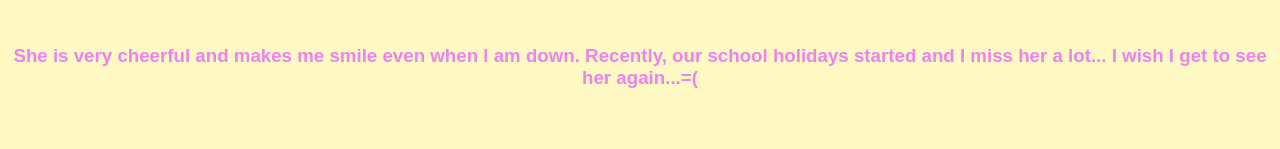
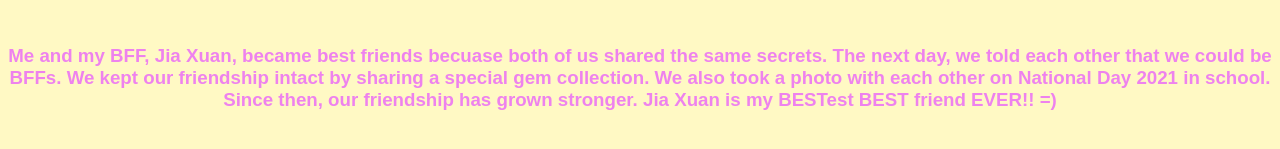
Before and after one commit to Sanika-Tiwari/JiaXuan_Webpage, a plain HTML site: page index.html in a window 1280 px wide. Shown: the part 451-600 px from the top of the page. Drawn offline with Linux system fonts and the light colour scheme.

Commit message:
Update index.html

```diff
--- a/index.html
+++ b/index.html
@@ -12,6 +12,6 @@
   <div class="Account">
   <a href=https://scratch.mit.edu/users/Player1506 target= "_blank" >Scratch Account </a>
   </div> <br>
-      <p>She is very cheerful and makes me smile even when I am down. Recently, our school holidays started and I miss her a lot... I wish I get to see her again...=(</p>
+  <p>Me and my BFF, Jia Xuan, became best friends becuase both of us shared the same secrets. The next day, we told each other that we could be BFFs. We kept our friendship intact by sharing a special gem collection. We also took a photo with each other on National Day 2021 in school. Since then, our friendship has grown stronger. Jia Xuan is my BESTest BEST friend EVER!! =)</p>
   </body>
 </html>
```
Lines whose indentation alone changed are shown as unchanged.
